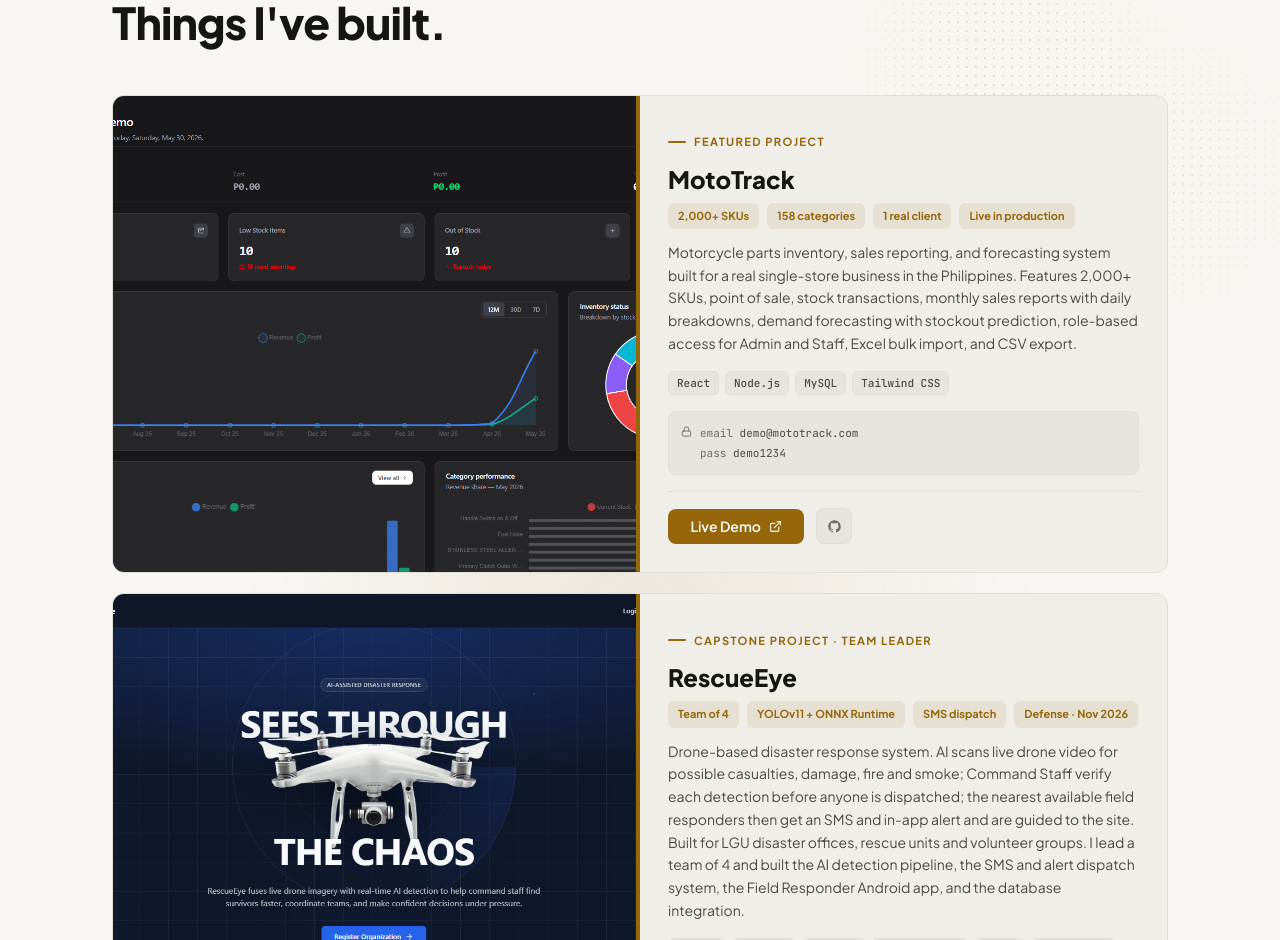
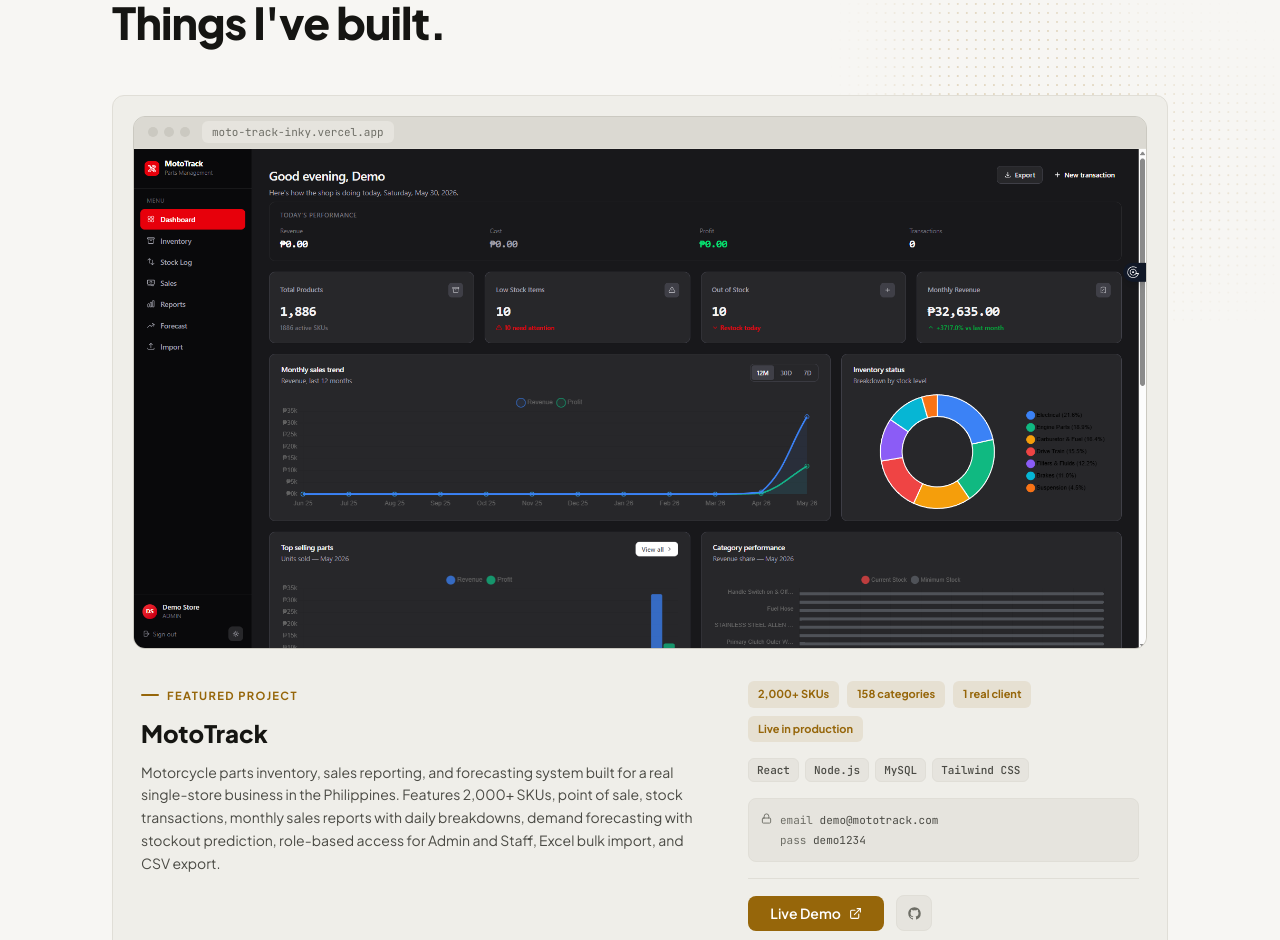
Before and after one commit to Prinss-git/Developer-Web-Profile, a React (Vite) app: page / in a window 1280 px wide. Shown: the part 1860-2800 px from the top of the page. Built offline with nearby package versions, Linux system fonts and the light colour scheme.

Commit message:
Refactor project card components to use ScreenFrame for image display and enhance layout

```diff
--- a/src/components/FeaturedProjectCard.jsx
+++ b/src/components/FeaturedProjectCard.jsx
@@ -1,39 +1,35 @@
-import { useState } from 'react'
 import { ExternalLink, Lock, ScanEye } from 'lucide-react'
 import { GithubIcon } from './SocialIcons'
+import ScreenFrame from './ScreenFrame'
 
 export default function FeaturedProjectCard({ project }) {
   const { title, label, description, stack, github, live, image, demo, stats } = project
-  const [imgLoaded, setImgLoaded] = useState(false)
 
   return (
     <article className="card overflow-hidden" aria-label={`Featured project: ${title}`}>
-      <div className="grid md:grid-cols-2">
 
-        {/* Image */}
-        <div className="relative h-64 sm:h-72 md:h-auto bg-[var(--bg-3)] overflow-hidden group">
-          {image ? (
-            <img src={image} alt={title} loading="lazy"
-                 onLoad={() => setImgLoaded(true)}
-                 className={`w-full h-full object-cover transition-all duration-700 group-hover:scale-105
-                             ${imgLoaded ? 'blur-0 scale-100' : 'blur-sm scale-105'}`} />
-          ) : (
+      {/* Full screenshot */}
+      <div className="p-3 sm:p-5 pb-0 sm:pb-0">
+        <ScreenFrame image={image} title={title} live={live}
+          placeholder={
             <div className="absolute inset-0 flex flex-col items-center justify-center gap-3 text-[var(--tx-3)]" aria-hidden="true">
               <ScanEye size={44} strokeWidth={1.4} className="text-[var(--ac)]" />
               <span className="text-xs font-medium uppercase tracking-[0.15em]">Screenshot coming soon</span>
             </div>
-          )}
-          <div className="absolute inset-x-0 bottom-0 md:inset-y-0 md:inset-x-auto md:right-0 md:w-1 h-1 md:h-auto"
-               style={{ background: 'var(--ac)' }} />
+          } />
       </div>
 
-        {/* Content */}
-        <div className="p-7 flex flex-col gap-4">
+      {/* Details */}
+      <div className="grid lg:grid-cols-[1.45fr_1fr] gap-x-10 gap-y-5 p-6 sm:p-7">
         <div>
           <span className="eyebrow text-[10px] mb-3 block">{label || 'Featured Project'}</span>
-            <h3 className="font-extrabold text-[var(--tx)] text-2xl mb-2">{title}</h3>
+          <h3 className="font-extrabold text-[var(--tx)] text-2xl mb-3">{title}</h3>
+          <p className="text-sm text-[var(--tx-2)] leading-relaxed">{description}</p>
+        </div>
+
+        <div className="flex flex-col gap-4 lg:pt-1">
           {stats && (
-              <div className="flex flex-wrap gap-2 mb-3">
+            <div className="flex flex-wrap gap-2">
               {stats.map(s => (
                 <span key={s} className="text-[11px] font-bold px-2.5 py-1 rounded-md"
                       style={{ background: 'var(--ac-dim)', color: 'var(--ac)' }}>
@@ -42,8 +38,6 @@ export default function FeaturedProjectCard({ project }) {
               ))}
             </div>
           )}
-            <p className="text-sm text-[var(--tx-2)] leading-relaxed">{description}</p>
-          </div>
 
           <div className="flex flex-wrap gap-1.5">
             {stack.map(tech => (
--- a/src/components/ProjectCard.jsx
+++ b/src/components/ProjectCard.jsx
@@ -1,23 +1,18 @@
-import { useState } from 'react'
 import { ExternalLink, Lock } from 'lucide-react'
 import { GithubIcon } from './SocialIcons'
+import ScreenFrame from './ScreenFrame'
 
 export default function ProjectCard({ project }) {
   const { title, description, stack, github, privateRepo, live, image, demo } = project
-  const [imgLoaded, setImgLoaded] = useState(false)
 
   return (
     <article className="card group flex flex-col h-full overflow-hidden"
              aria-label={`Project: ${title}`}>
 
-      {/* Image */}
-      <div className="relative h-44 bg-[var(--bg-3)] overflow-hidden shrink-0">
-        {image ? (
-          <img src={image} alt={title} loading="lazy"
-               onLoad={() => setImgLoaded(true)}
-               className={`w-full h-full object-cover transition-all duration-700 group-hover:scale-105
-                           ${imgLoaded ? 'blur-0 scale-100' : 'blur-sm scale-105'}`} />
-        ) : (
+      {/* Full screenshot */}
+      <div className="p-3 sm:p-4 pb-0 sm:pb-0 shrink-0">
+        <ScreenFrame image={image} title={title} live={live}
+          placeholder={
             <div className="absolute inset-0 flex items-center justify-center" aria-hidden="true">
               <div className="space-y-2.5 opacity-[0.08]">
                 {[80, 55, 70, 40, 62].map((w, i) => (
@@ -25,8 +20,7 @@ export default function ProjectCard({ project }) {
                 ))}
               </div>
             </div>
-        )}
-        <div className="absolute inset-x-0 bottom-0 h-1" style={{ background: 'var(--ac)' }} />
+          } />
       </div>
 
       <div className="flex flex-col flex-1 p-6 gap-4">
--- /dev/null
+++ b/src/components/ScreenFrame.jsx
@@ -0,0 +1,34 @@
+import { useState } from 'react'
+
+// A project screenshot shown uncropped inside a minimal browser window.
+export default function ScreenFrame({ image, title, live, width = 1919, height = 948, placeholder }) {
+  const [loaded, setLoaded] = useState(false)
+  const host = live ? new URL(live).host : null
+
+  return (
+    <div className="rounded-xl overflow-hidden border border-[var(--border-2)] bg-[var(--bg-3)] shadow-[var(--shadow)]">
+      <div className="flex items-center gap-3 px-3.5 h-8 border-b border-[var(--border)] bg-[var(--bg-4)]" aria-hidden="true">
+        <span className="flex gap-1.5 shrink-0">
+          <span className="w-2.5 h-2.5 rounded-full bg-[var(--border-2)]" />
+          <span className="w-2.5 h-2.5 rounded-full bg-[var(--border-2)]" />
+          <span className="w-2.5 h-2.5 rounded-full bg-[var(--border-2)]" />
+        </span>
+        {host && (
+          <span className="min-w-0 truncate font-mono text-[11px] text-[var(--tx-3)] px-2.5 py-0.5 rounded-md bg-[var(--bg-3)]">
+            {host}
+          </span>
+        )}
+      </div>
+
+      <div className="relative overflow-hidden" style={{ aspectRatio: `${width} / ${height}` }}>
+        {image ? (
+          <img src={image} alt={`${title} screenshot`} loading="lazy"
+               width={width} height={height}
+               onLoad={() => setLoaded(true)}
+               className={`absolute inset-0 w-full h-full object-contain transition-[filter,opacity] duration-700
+                           ${loaded ? 'blur-0 opacity-100' : 'blur-sm opacity-60'}`} />
+        ) : placeholder}
+      </div>
+    </div>
+  )
+}
```
Also changed, not shown: public/images/dynamo.jpg. Lines whose indentation alone changed are shown as unchanged.
